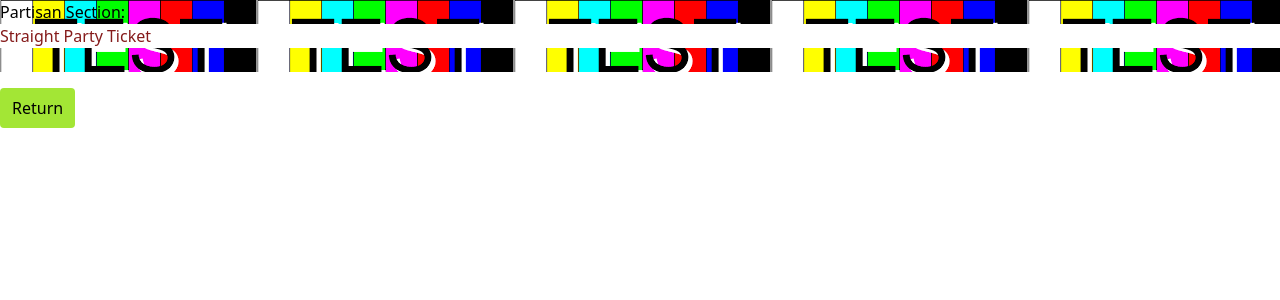
After one commit to ogao9/civic-tech-hackathon, a Flask app: page /index1 in a window 1280 px wide. The commit adds this page. Shown: the top 300 px of the page. Run offline with Flask 3, Linux system fonts and the light colour scheme; some libraries are stand-ins or nearby versions.

Commit message:
changes
Co-authored-by: SHRmsks <SHRmsks@users.noreply.github.com>
Co-authored-by: SakuretsuKumare <SakuretsuKumare@users.noreply.github.com>
Co-authored-by: Taduri Lokesh <LokeshTaduri1@users.noreply.github.com>

```diff
--- a/app.py
+++ b/app.py
@@ -1,4 +1,4 @@
-from flask import Flask, render_template, request
+from flask import Flask, render_template, request, redirect, url_for
 
 app = Flask(__name__)
 
@@ -8,9 +8,22 @@ def index():
 
 @app.route('/generate', methods=["POST"])
 def generate():
+    # Process form data if needed
     prompt = request.form.get("inputString")
     image_src = ""
 
-    context = {"image_src" : image_src, "prompt" : prompt}
+    # Redirect to index1 route
+    return redirect(url_for('index1'))
 
-    return render_template("index.html", **context)
+@app.route('/index1')
+def index1():
+    return render_template('index1.html')
+
+# Add a new route to handle the return from index1.html to index.html
+@app.route('/index', methods=["POST"])
+def return_to_index():
+    # Here you can perform any necessary processing
+    return redirect(url_for('index'))  # Redirect back to index.html
+
+if __name__ == '__main__':
+    app.run(debug=True)
--- a/requirements.txt
+++ b/requirements.txt
@@ -1 +1,2 @@
 flask
+flask-socketio
--- /dev/null
+++ b/templates/index1.css
@@ -0,0 +1,10 @@
+
+
+#sh{
+    color: rgb(133, 26, 26);
+    background-color: white;
+}
+
+div{
+    background-image: url("download.png");
+}
--- /dev/null
+++ b/templates/index1.html
@@ -0,0 +1,26 @@
+<!DOCTYPE html>
+<html lang="en">
+
+<head>
+    <meta charset="UTF-8">
+    <script src="https://cdn.tailwindcss.com"></script>
+    <title>Results</title>
+    <link rel="stylesheet" type="text/css" href="index1.css"> <!-- connect to index1.css-->
+</head>
+<body>
+    <div>
+        <ul>
+            <li>
+                <p>
+                    <section id="a1">Partisan Section:<br></section>
+                    <section id="sh">Straight Party Ticket</section><br>
+                </p>
+
+            </li>
+        </ul>
+    </div>
+        <form action="/index" method="POST" class="mb-8">
+            <button type="submit" class="block px-3 py-2 bg-lime-400 mt-4 rounded">Return</button>
+        </form>
+</body>
+</html>
```
Also changed, not shown: templates/index.css (added, +11 -0 lines), templates/index.html (+11 -4 lines), templates/download.png (added), 1 other file.
